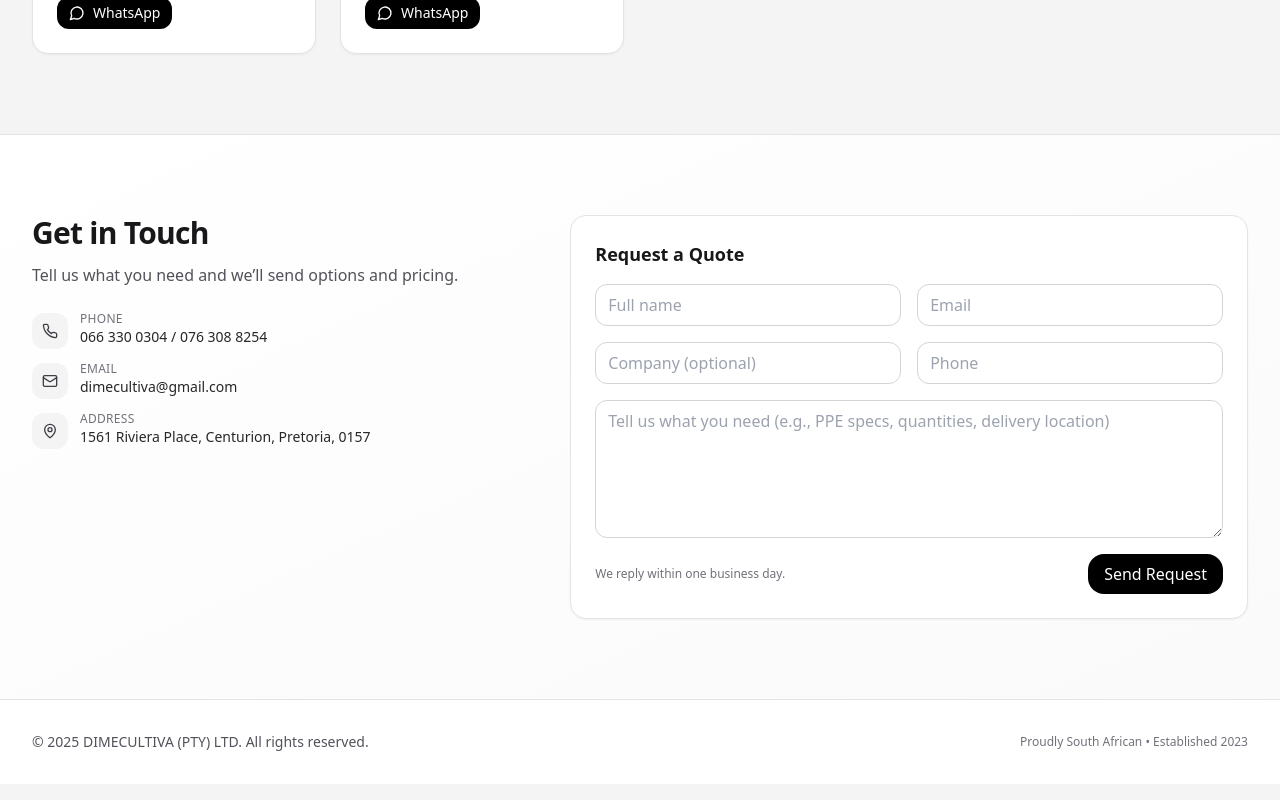
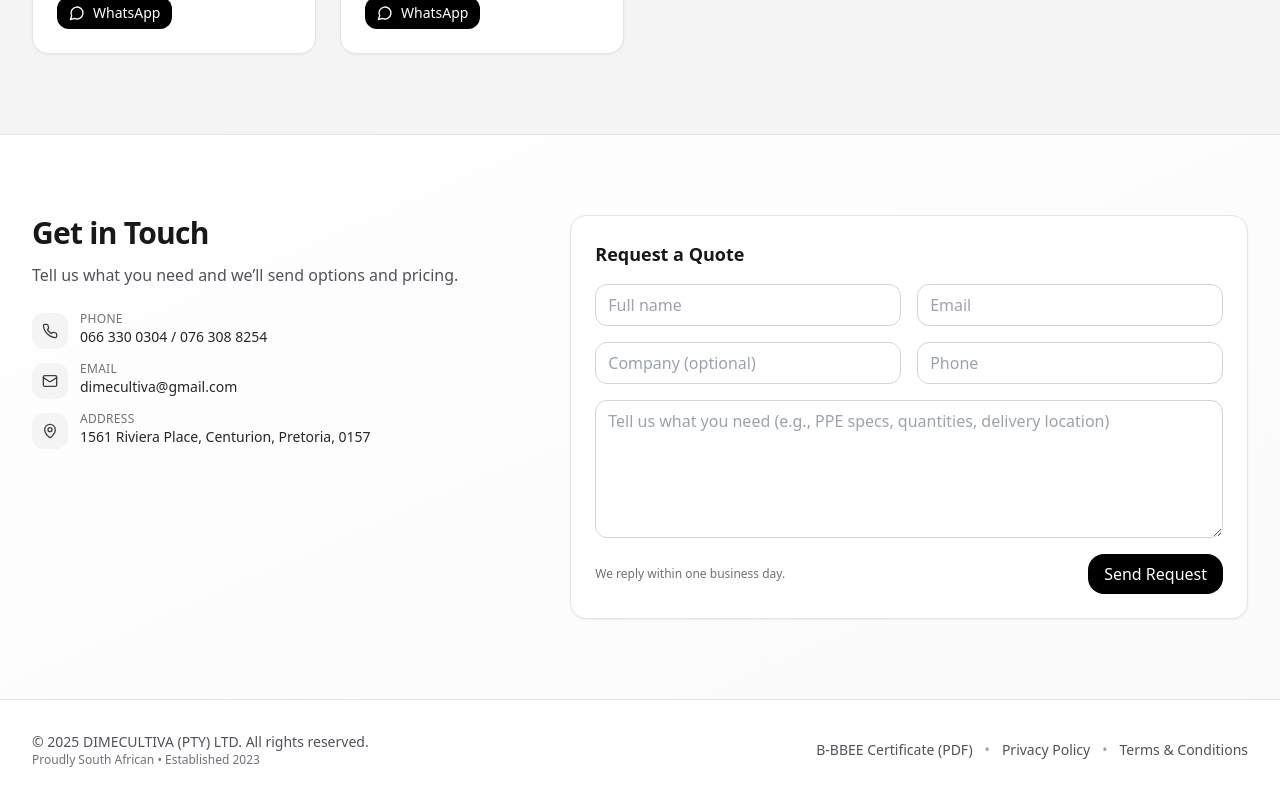
Before and after one commit to DIMECULTIVA/Website, a React (Vite) app: page / in a window 1280 px wide. Shown: the part 2074-2874 px from the top of the page. Built offline with nearby package versions, Linux system fonts and the light colour scheme.

Commit message:
Footer: add B-BBBE PDF link + Privacy + Terms pages

```diff
--- /dev/null
+++ b/public/privacy.html
@@ -0,0 +1,46 @@
+<!doctype html>
+<html lang="en">
+<head>
+<meta charset="utf-8">
+<title>Privacy Policy — DIMECULTIVA</title>
+<meta name="viewport" content="width=device-width,initial-scale=1">
+<style>
+  body{font-family:Arial,system-ui,-apple-system,Segoe UI,Roboto,Helvetica,sans-serif;margin:0;background:#fafafa;color:#18181b}
+  .wrap{max-width:860px;margin:40px auto;padding:0 20px}
+  h1{font-size:28px;margin:0}
+  .meta{color:#52525b;margin-top:6px}
+  h2{margin-top:32px}
+  a{color:#111}
+  .card{background:#fff;border:1px solid #e4e4e7;border-radius:16px;padding:24px;margin-top:20px}
+</style>
+</head>
+<body>
+  <div class="wrap">
+    <h1>Privacy Policy</h1>
+    <div class="meta">Last updated: 7 October 2025</div>
+    <div class="card">
+      <p>DIMECULTIVA (PTY) LTD (“we”, “us”) respects your privacy. This policy explains what we collect, how we use it, and your choices.</p>
+      <h2>1. Information We Collect</h2>
+      <ul>
+        <li>Form submissions (name, email, phone, company, message)</li>
+        <li>Analytics data (e.g., page views) via Google Analytics (GA4)</li>
+      </ul>
+      <h2>2. How We Use Information</h2>
+      <ul>
+        <li>To prepare quotes and respond to enquiries</li>
+        <li>To improve our website and services</li>
+        <li>To comply with legal obligations</li>
+      </ul>
+      <h2>3. Sharing & Storage</h2>
+      <p>We do not sell your data. Submissions are processed by Netlify Forms and may be stored in our business systems (e.g., email). Analytics data is processed by Google.</p>
+      <h2>4. Retention & Security</h2>
+      <p>We keep data only as long as needed for the purpose collected and take reasonable steps to protect it.</p>
+      <h2>5. Your Rights</h2>
+      <p>You may request access, correction, or deletion of your personal information. Contact us at <a href="mailto:dimecultiva@gmail.com">dimecultiva@gmail.com</a>.</p>
+      <h2>6. Contact</h2>
+      <p>1561 Riviera Place, Centurion, Pretoria, 0157 — South Africa</p>
+    </div>
+    <p style="margin-top:20px"><a href="/">← Back to home</a></p>
+  </div>
+</body>
+</html>
--- a/src/App.jsx
+++ b/src/App.jsx
@@ -116,6 +116,19 @@ function QuoteForm() {
   )
 }
 
+function FooterLinks() {
+    return (
+        <div className="flex flex-wrap items-center gap-3 text-sm text-zinc-600">
+            <a href="/bbbee-certificate.pdf" target="_blank" rel="noopener" className="hover:underline">
+                B-BBEE Certificate (PDF)
+            </a>
+            <span className="text-zinc-400">•</span>
+            <a href="/privacy.html" className="hover:underline">Privacy Policy</a>
+            <span className="text-zinc-400">•</span>
+            <a href="/terms.html" className="hover:underline">Terms &amp; Conditions</a>
+        </div>
+    );
+}
 export default function App() {
   return (
     <div className="min-h-screen bg-zinc-100 text-zinc-900">
@@ -293,12 +306,17 @@ export default function App() {
       </div>
 
       {/* Footer */}
-      <footer className="border-t border-zinc-200 bg-white">
-        <Section className="py-8 flex flex-col sm:flex-row items-center justify-between gap-4">
-          <p className="text-sm text-zinc-600">© {new Date().getFullYear()} DIMECULTIVA (PTY) LTD. All rights reserved.</p>
-          <div className="text-xs text-zinc-500">Proudly South African • Established 2023</div>
-        </Section>
-      </footer>
+          <footer className="border-t border-zinc-200 bg-white">
+              <Section className="py-8 flex flex-col md:flex-row items-start md:items-center justify-between gap-4">
+                  <div>
+                      <p className="text-sm text-zinc-600">
+                          © {new Date().getFullYear()} DIMECULTIVA (PTY) LTD. All rights reserved.
+                      </p>
+                      <div className="text-xs text-zinc-500">Proudly South African • Established 2023</div>
+                  </div>
+                  <FooterLinks />
+              </Section>
+          </footer>
 
       <FloatingContact />
     </div>
```
Also changed, not shown: 1 other file (tests, documents, lock files or other folders).
